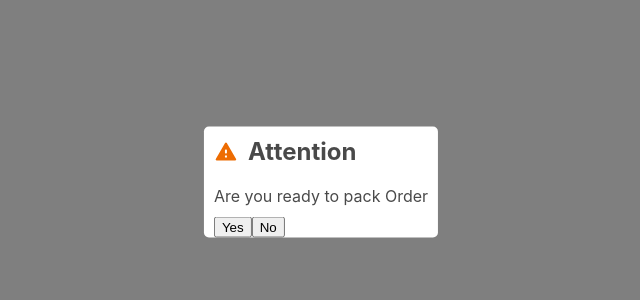
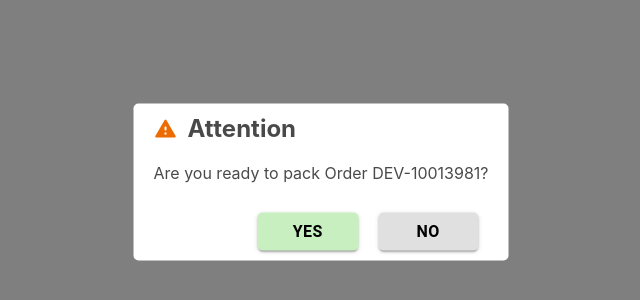
Before and after one commit to AhmadRaju007/silk-ekspressen, a React (Create React App) app: page / in a window 1280 px wide. Shown: the part 218-518 px from the top of the page, without its empty margins (319-959 px from the left). Built offline with nearby package versions, Linux system fonts and the light colour scheme.

Commit message:
added first page

```diff
--- a/src/components/modal/modal.css
+++ b/src/components/modal/modal.css
@@ -16,7 +16,7 @@
   left: 50%;
   transform: translate(-50%, -50%);
   background-color: #ffffff;
-  padding: 0 10px 0 10px;
+  padding: 0 20px 0 20px;
   border-radius: 5px;
   z-index: 101;
   margin-top: 0;
@@ -40,3 +40,21 @@
   margin: 10px 0 10px 0;
   padding: 0;
 }
+
+.modal-footer {
+  display: flex;
+  justify-content: flex-end;
+  align-items: center;
+  margin: 30px 0 10px 0;
+}
+
+.modal-footer button {
+  margin: 0 10px 0 10px;
+  font-weight: 600;
+  width: 30%;
+  border-radius: 5px;
+  font-size: 16px;
+  color: #000;
+  padding-top: 5px;
+  padding-bottom: 5px;
+}
--- a/src/components/modal/modal.tsx
+++ b/src/components/modal/modal.tsx
@@ -1,5 +1,6 @@
 import "./modal.css";
 import ReportProblemRoundedIcon from "@mui/icons-material/ReportProblemRounded";
+import { Button } from "@mui/material";
 
 export const Modal = () => {
   return (
@@ -11,12 +12,22 @@ export const Modal = () => {
         </div>
 
         <div className="modal-body">
-          <p>Are you ready to pack Order {}</p>
+          <p>Are you ready to pack Order {`DEV-10013981`}?</p>
         </div>
         {/* add two buttons in one div which will be right aligned */}
         <div className="modal-footer">
-          <button className="btn btn-primary">Yes</button>
-          <button className="btn btn-secondary">No</button>
+          <Button
+            variant="contained"
+            style={{
+              backgroundColor: "#c7efc0",
+            }}
+            size="large"
+          >
+            Yes
+          </Button>
+          <Button variant="contained" color="inherit" size="large">
+            NO
+          </Button>
         </div>
       </div>
     </div>
```
